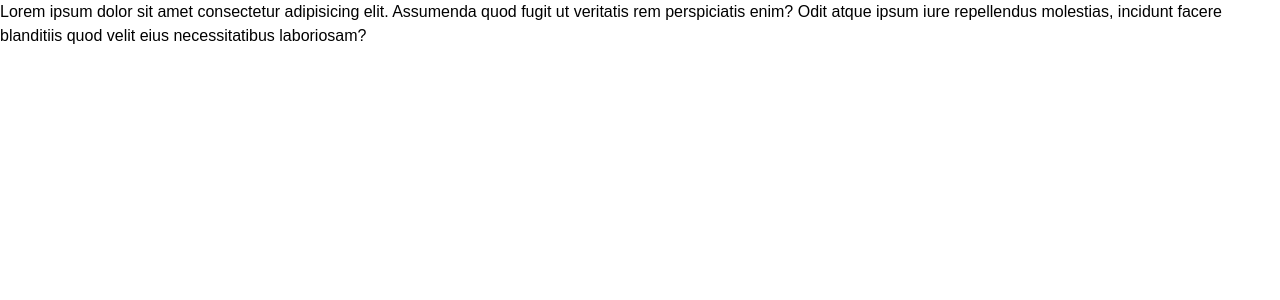
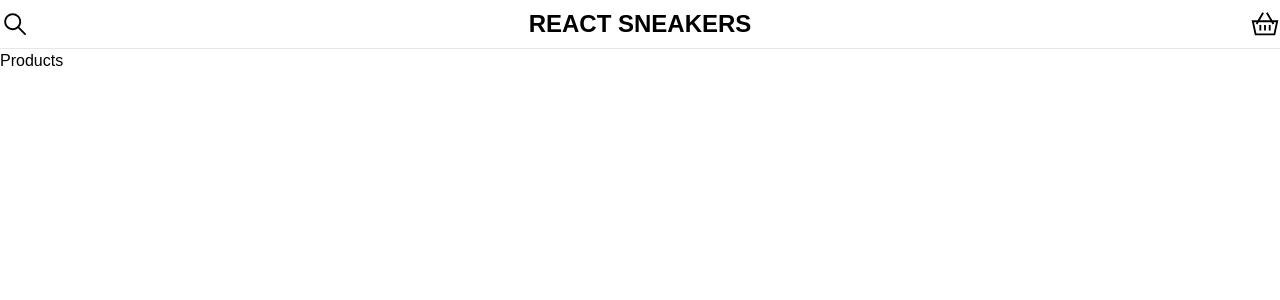
Before and after one commit to nikitkaaaaaa/react-sneakers, a React (Create React App) app: page / in a window 1280 px wide. Shown: the top 300 px of the page. Built offline with nearby package versions, Linux system fonts and the light colour scheme.

Commit message:
сделал header

```diff
--- a/src/@types/type.d.ts
+++ b/src/@types/type.d.ts
@@ -7,7 +7,7 @@ declare module "*.svg" {
   const value: string;
   export default value;
 }
-declare module "*.module.scss" {
+declare module "*.module.css" {
   const classes: { [key: string]: string };
   export default classes;
 }
--- a/src/app/App.tsx
+++ b/src/app/App.tsx
@@ -1,15 +1,23 @@
 import React from "react";
+import { Route, Routes } from "react-router-dom";
 
 import "../style/global.css";
+import logo from "../icons/logo.svg";
+import Header from "../componets/header/Header";
+import { routes } from "../routes/routes";
+import Products from "../pages/Products";
 
 const App = () => {
   return (
-    <div className="font-b">
-      Lorem ipsum dolor sit amet consectetur adipisicing elit. Assumenda quod
-      fugit ut veritatis rem perspiciatis enim? Odit atque ipsum iure
-      repellendus molestias, incidunt facere blanditiis quod velit eius
-      necessitatibus laboriosam?
-    </div>
+    <>
+      <Header />
+      <hr />
+      <div className="container">
+        <Routes>
+          <Route path={routes.products} element={<Products />}></Route>
+        </Routes>
+      </div>
+    </>
   );
 };
 
--- /dev/null
+++ b/src/componets/header/Header.tsx
@@ -0,0 +1,23 @@
+import React from "react";
+
+import style from "../../style/header.module.css";
+import search from "../../icons/search.svg";
+import cart from "../../icons/cart.svg";
+
+interface HeaderProps {}
+
+const Header = (props: HeaderProps) => {
+  return (
+    <div className="container">
+      <div className={style.header}>
+        <img src={search} alt="search" className="cursor-pointer" />
+        <div className="font-bold text-2xl">REACT SNEAKERS</div>
+        <div>
+          <img src={cart} alt="cart" />
+        </div>
+      </div>
+    </div>
+  );
+};
+
+export default Header;
--- /dev/null
+++ b/src/pages/Products.tsx
@@ -0,0 +1,9 @@
+import React from "react";
+
+interface Props {}
+
+const Products = (props: Props) => {
+  return <div>Products</div>;
+};
+
+export default Products;
--- /dev/null
+++ b/src/routes/routes.ts
@@ -0,0 +1,3 @@
+export const routes = {
+  products: "/",
+};
--- a/src/style/global.css
+++ b/src/style/global.css
@@ -8,3 +8,8 @@
   padding: 0;
   font-family: "Montserrat", sans-serif;
 }
+
+.container{
+  max-width: 1400px;
+  margin: auto;
+}
--- /dev/null
+++ b/src/style/header.module.css
@@ -0,0 +1,6 @@
+.header{
+    padding: 8px 0px;
+    display: flex;
+    align-items: center;
+    justify-content: space-between;
+}
```
Also changed, not shown: src/icons/cart.svg (added), src/icons/search.svg (added).
